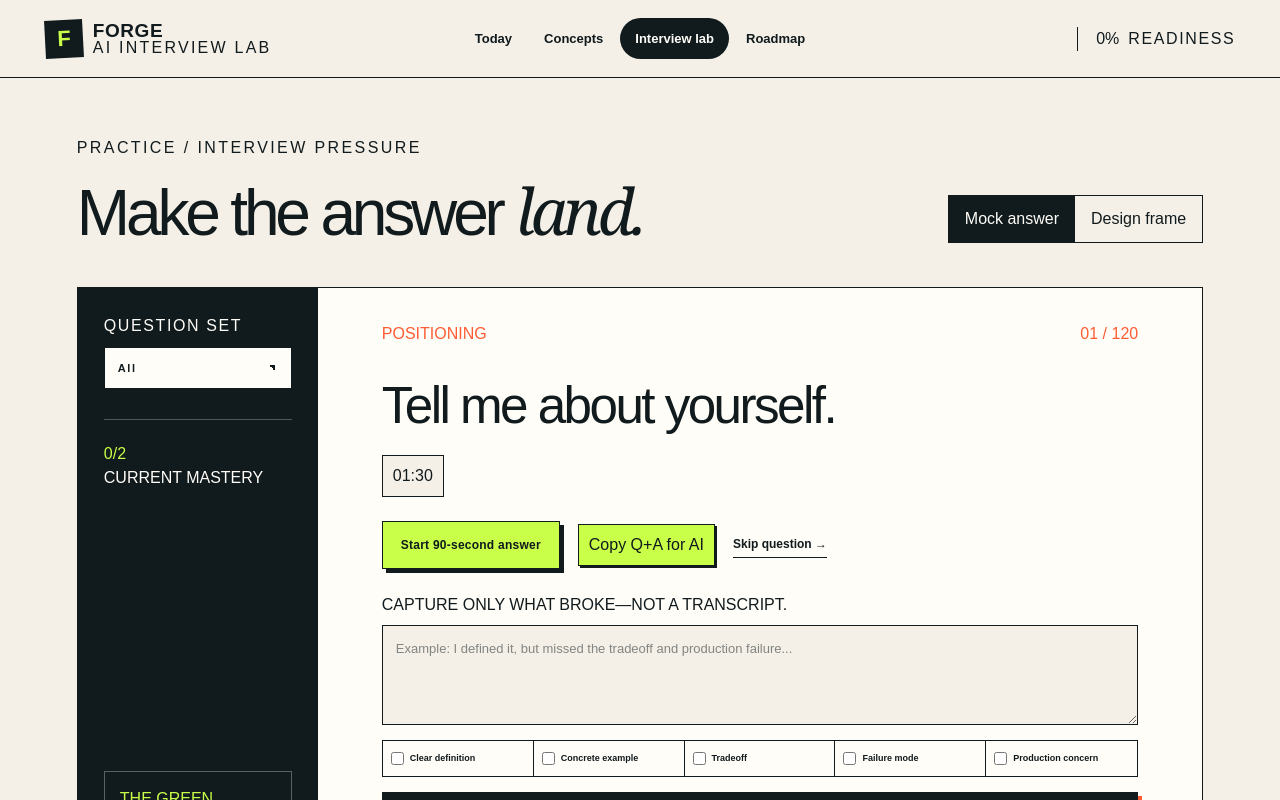
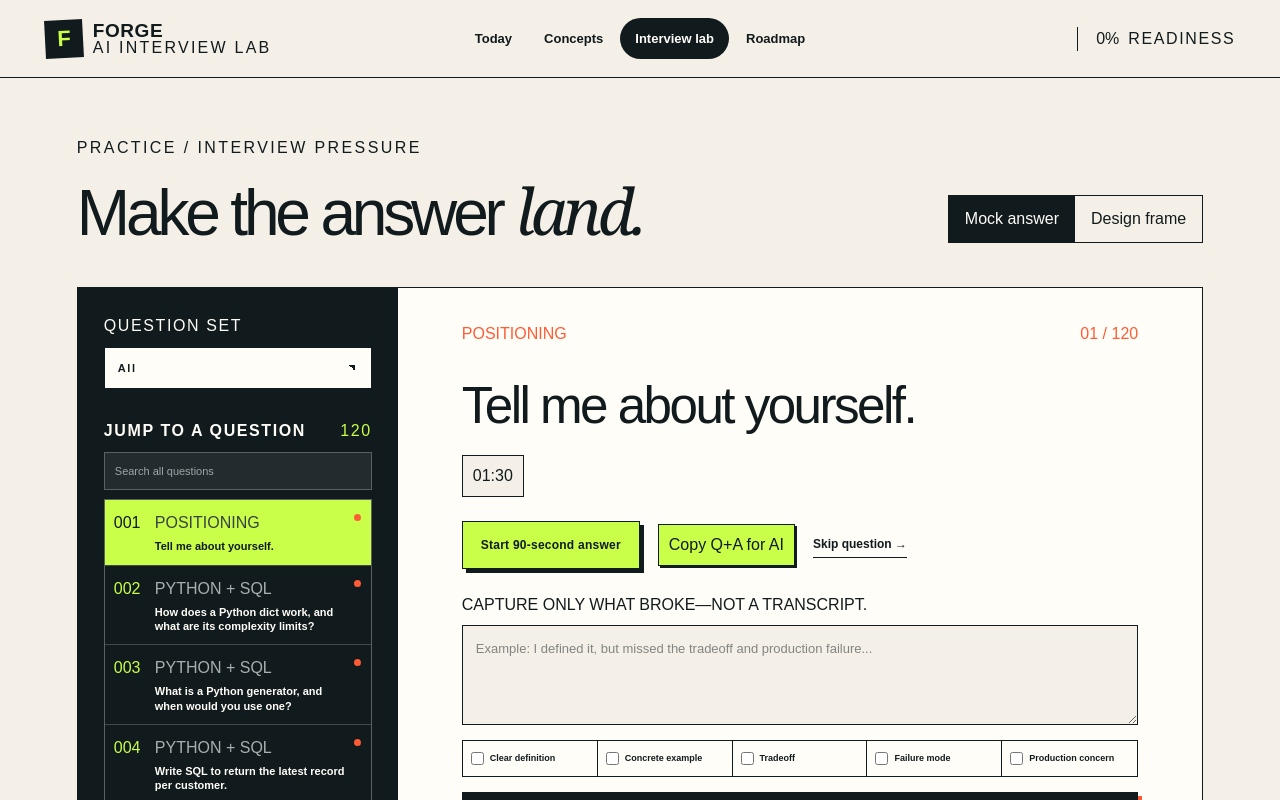
Before and after one commit to LawZhou/ai-engineer-interview-lab, a Next.js app: page / in a window 1280 px wide. Both pictures are taken after a click on the button "Interview lab". Shown: the top 800 px of the page. Built offline with nearby package versions, Linux system fonts and the light colour scheme.

Commit message:
Add Interview Lab question navigator

```diff
--- a/app/globals.css
+++ b/app/globals.css
@@ -176,10 +176,30 @@ select { appearance: none; border: 1px solid var(--ink); border-radius: 0; paddi
 .segmented button { border: 0; padding: 11px 16px; }
 .segmented.small { display: inline-flex; }
 .segmented.small button { padding: 8px 11px; }
-.mock-layout { display: grid; grid-template-columns: 240px 1fr; border: 1px solid var(--ink); min-height: 650px; }
+.mock-layout { display: grid; grid-template-columns: minmax(300px, 25vw) 1fr; border: 1px solid var(--ink); min-height: 650px; }
 .mock-controls { background: var(--ink); color: var(--white); padding: 26px; display: flex; flex-direction: column; gap: 30px; }
 .mock-controls label { font: 700 8px/1 var(--font-geist-mono), monospace; letter-spacing: .1em; }
 .mock-controls select { width: 100%; height: 42px; margin-top: 9px; color: var(--ink); }
+.question-navigator { display: grid; gap: 9px; min-height: 0; }
+.question-navigator-header { display: flex; align-items: center; justify-content: space-between; font: 700 8px/1 var(--font-geist-mono), monospace; letter-spacing: .1em; }
+.question-navigator-header span { color: var(--acid); }
+.question-navigator > input { width: 100%; border: 1px solid #596162; border-radius: 0; background: #222c2f; color: var(--white); padding: 10px; font-size: 11px; }
+.question-navigator > input::placeholder { color: #9da6a5; }
+.question-list { max-height: 420px; overflow-y: auto; border: 1px solid #596162; scrollbar-color: var(--acid) #222c2f; }
+.question-list > button { width: 100%; display: grid; grid-template-columns: 32px 1fr 8px; gap: 9px; align-items: start; border: 0; border-bottom: 1px solid #3f494b; background: transparent; color: var(--white); padding: 11px 9px; text-align: left; cursor: pointer; }
+.question-list > button:last-of-type { border-bottom: 0; }
+.question-list > button:hover { background: #293638; }
+.question-list > button.active { background: var(--acid); color: var(--ink); }
+.question-list > button > span:first-child { color: var(--acid); font: 700 9px/1.4 var(--font-geist-mono), monospace; }
+.question-list > button.active > span:first-child { color: var(--ink); }
+.question-list > button > span:nth-child(2) { display: grid; gap: 4px; }
+.question-list small { color: #a9b0af; font: 700 7px/1 var(--font-geist-mono), monospace; text-transform: uppercase; }
+.question-list > button.active small { color: #384143; }
+.question-list strong { font-size: 11px; line-height: 1.3; }
+.question-list i { width: 7px; height: 7px; margin-top: 3px; border-radius: 50%; background: var(--orange); }
+.question-list i.m1 { background: #e3b520; }
+.question-list i.m2 { background: var(--green); }
+.question-list > p { color: #c8cecc; padding: 14px; margin: 0; font-size: 11px; line-height: 1.4; }
 .mini-stat { border-top: 1px solid #4f5758; padding-top: 22px; display: grid; }
 .mini-stat span { font: 750 36px/1 var(--font-geist-mono), monospace; color: var(--acid); }
 .mini-stat small { font: 700 8px/2 var(--font-geist-mono), monospace; }
@@ -316,6 +336,7 @@ footer { display: flex; justify-content: space-between; gap: 20px; padding: 22px
   .concept-detail { padding: 18px 0 28px; }
   .mock-layout { grid-template-columns: 1fr; }
   .mock-controls { min-height: 220px; }
+  .question-list { max-height: 360px; }
   .mock-stage { padding: 28px 20px; }
   .rubric-checks { grid-template-columns: 1fr; }
   .rubric-checks label { border-right: 0; }
--- a/app/page.tsx
+++ b/app/page.tsx
@@ -470,6 +470,7 @@ function InterviewLab({
   const [mode, setMode] = useState<"Mock answer" | "Design frame">("Mock answer");
   const [category, setCategory] = useState("All");
   const [questionIndex, setQuestionIndex] = useState(0);
+  const [questionQuery, setQuestionQuery] = useState("");
   const [seconds, setSeconds] = useState(90);
   const [running, setRunning] = useState(false);
   const [showCoach, setShowCoach] = useState(false);
@@ -481,6 +482,14 @@ function InterviewLab({
   const categories = ["All", ...Array.from(new Set(cards.map((card) => card.category)))];
   const pool = cards.filter((card) => category === "All" || card.category === category);
   const current = pool[questionIndex % pool.length] ?? cards[0];
+  const normalizedQuestionQuery = questionQuery.trim().toLowerCase();
+  const visibleQuestions = pool
+    .map((card, index) => ({ card, index }))
+    .filter(({ card }) =>
+      !normalizedQuestionQuery ||
+      card.question.toLowerCase().includes(normalizedQuestionQuery) ||
+      card.category.toLowerCase().includes(normalizedQuestionQuery),
+    );
 
   useEffect(() => {
     if (!running) return;
@@ -493,6 +502,11 @@ function InterviewLab({
 
   const nextQuestion = () => {
     setQuestionIndex((value) => (value + 1) % Math.max(pool.length, 1));
+    setSeconds(90); setRunning(false); setShowCoach(false); setRubric([false, false, false, false, false]);
+  };
+
+  const selectQuestion = (index: number) => {
+    setQuestionIndex(index);
     setSeconds(90); setRunning(false); setShowCoach(false); setRubric([false, false, false, false, false]);
   };
 
@@ -530,9 +544,34 @@ function InterviewLab({
       {mode === "Mock answer" ? (
         <div className="mock-layout">
           <aside className="mock-controls">
-            <label>QUESTION SET<select value={category} onChange={(event) => { setCategory(event.target.value); setQuestionIndex(0); }}>
+            <label>QUESTION SET<select value={category} onChange={(event) => { setCategory(event.target.value); setQuestionIndex(0); setQuestionQuery(""); }}>
               {categories.map((item) => <option key={item}>{item}</option>)}
             </select></label>
+            <div className="question-navigator">
+              <div className="question-navigator-header"><strong>JUMP TO A QUESTION</strong><span>{pool.length}</span></div>
+              <input
+                type="search"
+                value={questionQuery}
+                onChange={(event) => setQuestionQuery(event.target.value)}
+                placeholder="Search all questions"
+                aria-label="Search interview questions"
+              />
+              <div className="question-list" role="list" aria-label="Interview questions">
+                {visibleQuestions.map(({ card, index }) => (
+                  <button
+                    key={card.id}
+                    className={current.id === card.id ? "active" : ""}
+                    onClick={() => selectQuestion(index)}
+                    aria-current={current.id === card.id ? "true" : undefined}
+                  >
+                    <span>{String(index + 1).padStart(3, "0")}</span>
+                    <span><small>{card.category}</small><strong>{card.question}</strong></span>
+                    <i className={`m${mastery[card.id] ?? 0}`} aria-label={masteryLabel[mastery[card.id] ?? 0]} />
+                  </button>
+                ))}
+                {visibleQuestions.length === 0 && <p>No questions match that search.</p>}
+              </div>
+            </div>
             <div className="mini-stat"><span>{mastery[current.id] ?? 0}/2</span><small>CURRENT MASTERY</small></div>
             <div className="coach-rule"><strong>THE GREEN ANSWER</strong><p>Definition → example → tradeoff → failure mode → production concern.</p></div>
           </aside>
```
